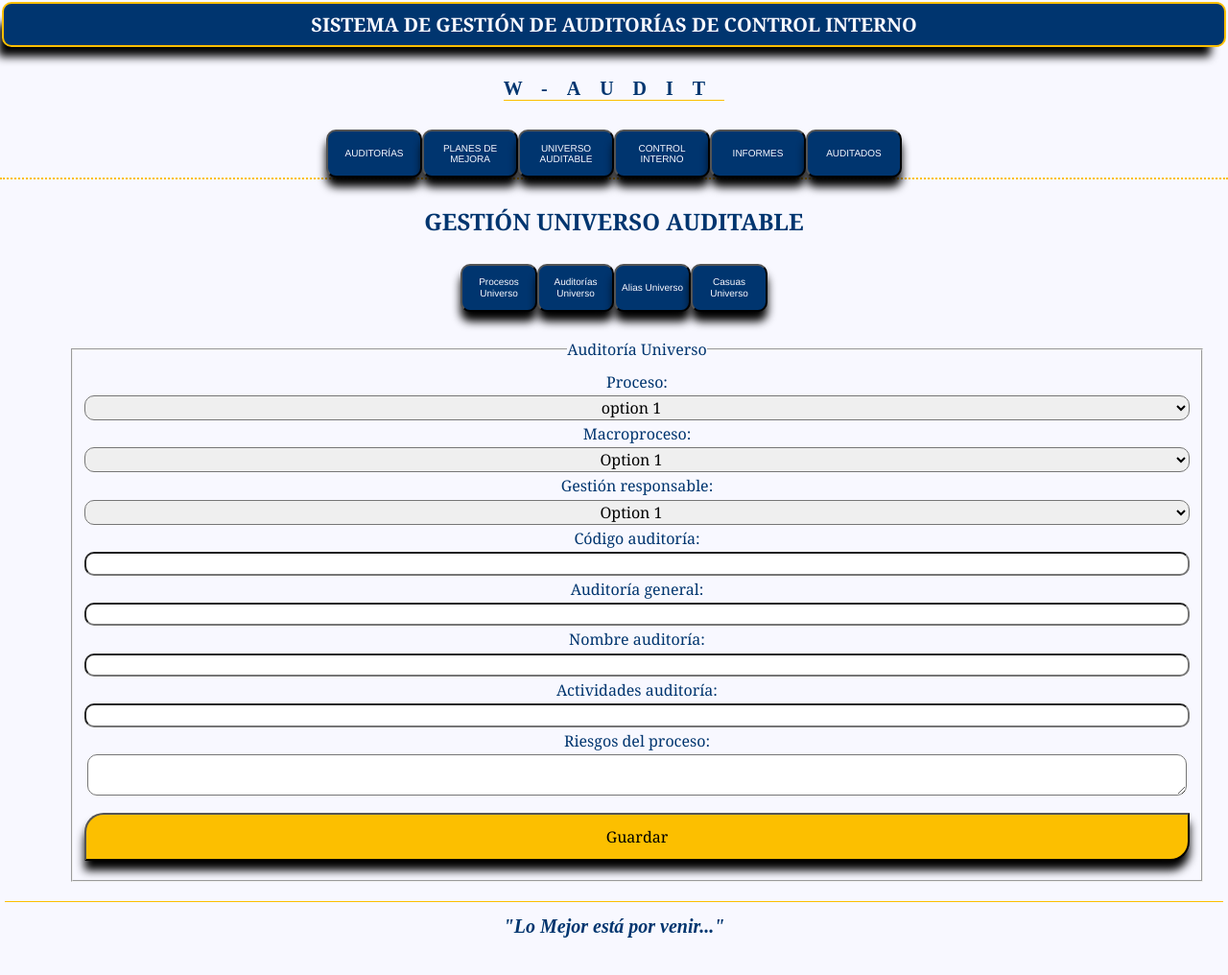
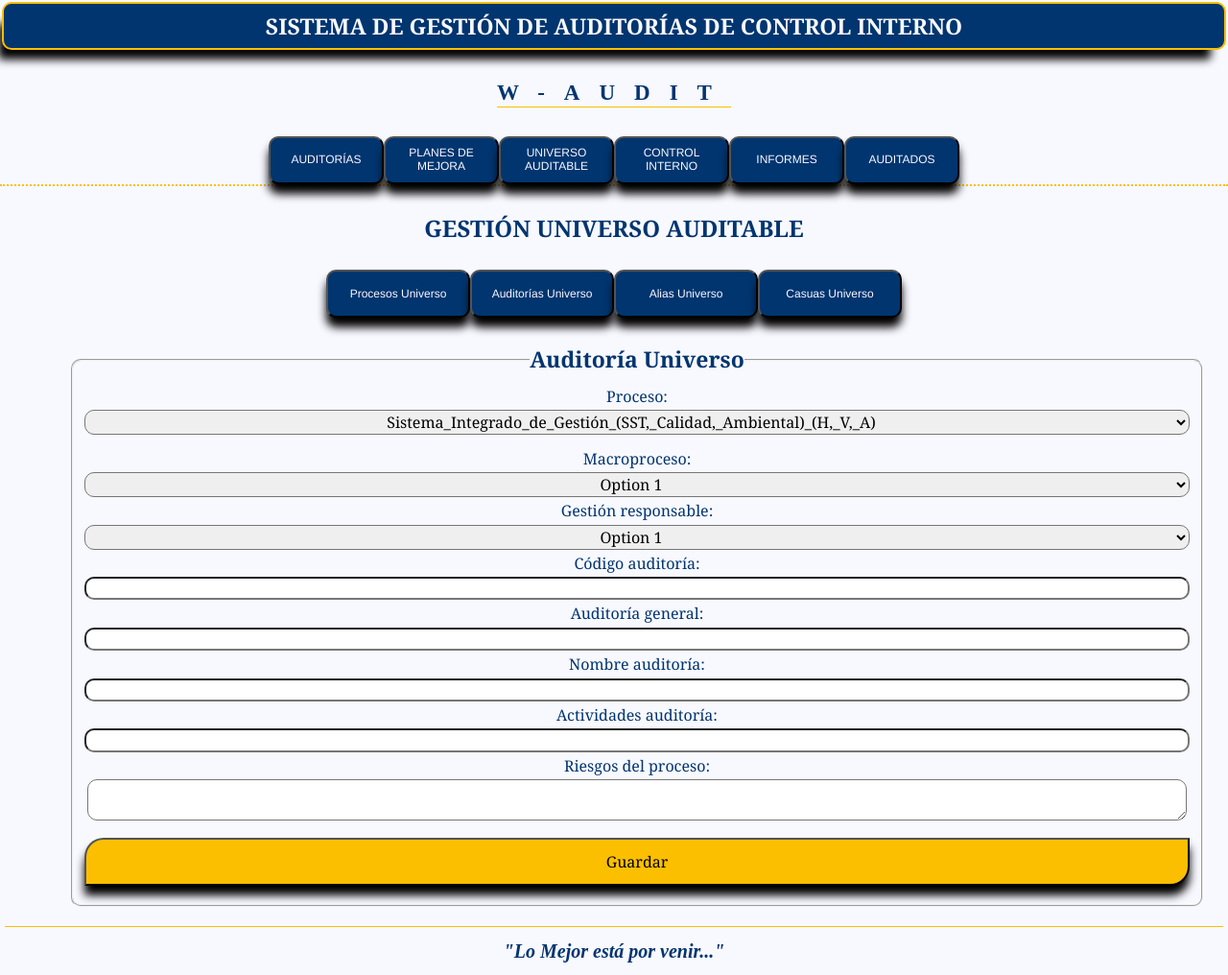
Before and after one commit to jlruedam/wauditSystem, a Django app: page /moduleAuditUniverse/ in a window 1280 px wide. Shown: the whole page at 96% size. Before the commit the page ends 977 px from the top, so only its background shows below. Run offline with Django 4.2, Linux system fonts and the light colour scheme; data comes from the database, SQL or seed files in the repository; both versions use the stored data as it was after the commit.

Commit message:
cambios en los estilos de  los formularios de los submódulos de procesos y auditorias del universo

```diff
--- a/audit/static/audit/css/style.css
+++ b/audit/static/audit/css/style.css
@@ -24,7 +24,7 @@ html{
     background-color:var(--mainBlue);
     color:var(--fontMainColor);
     font-family:Cambria, Cochin, Georgia, Times, 'Times New Roman', serif;
-    font-size: 2rem;
+    font-size: 2.3rem;
     box-shadow: -10px 16px 10px -6px rgb(0 0 0);
 }
 
@@ -47,7 +47,7 @@ html{
     color:var(--mainBlue);
     border-bottom: 1px solid var(--mainYellow);
     letter-spacing: 2rem;
-    font-size: 2rem;
+    font-size: 2.3rem;
     box-sizing: border-box;
     margin: 30px auto;
 }
@@ -78,7 +78,7 @@ html{
     text-align: center;
     font-family: helvetica, arial;
     box-shadow: 0px 10px 10px 0px rgb(0, 0, 0);
-    font-size: 1rem;
+    font-size: 1.2rem;
 }
 
 .btn:hover {
@@ -90,7 +90,7 @@ html{
 }
 
 .nav__btn {
-    width: 10rem;
+    width: 12rem;
     height: 5rem;
     display: flex;
     align-items: center;
@@ -126,6 +126,13 @@ html{
     margin: 30px auto;
 }
 
+.panel-section .btn{
+    width: 15rem;
+    /* max-width: 100vw; */
+
+
+}
+
 .submodule{
     padding: 0;
     margin: 20px auto;
@@ -137,12 +144,21 @@ html{
 
 .fieldset{
     margin-top: 10px;
+    border-radius: 10px;
+}
+
+
+.fieldset .fieldset__legend{
+    font-weight: bold;
+    font-size: 2.3rem;
 }
 
 .form{
     width: 90vw;
     margin: 10px auto;
 }
+
+
 
 .form .form__select{
     width: 95%;
@@ -201,10 +217,6 @@ html{
 
 
 
-.panel-section .btn{
-    width: 8rem;
-    max-width: 95vw;
-}
 
 /* .form{
     border: 1px red solid;
--- a/universe/static/universe/scripts/prueba.js
+++ b/universe/static/universe/scripts/prueba.js
@@ -7,5 +7,4 @@ selectProcess.addEventListener(
     "focus",()=>{
     console.log("sin funciona");
 
-
 });
--- a/universe/templates/universe/AuditUniverse.html
+++ b/universe/templates/universe/AuditUniverse.html
@@ -17,14 +17,16 @@
             {% csrf_token %}
             <input type="text" name="action" value="guardar" style="display: none;"/>
 
-            <label class="form__label" for="procesoUniverso2">
+            <label class="form__label" for="processUniverse">
                 Proceso:
-                <select class="form__select" name="procesoUniverso2" id="procesoUniverso2">
-                    <option >option 1</option>
+                <select class="form__select" name="processUniverse" id="processUniverse">
+                {% for process in dataProcess %}
+                    <option value={{process.process}}>{{process.process}}</option>
+                {% endfor %}
                 </select>
             </Label>
 
-
+            <p id="prueba"></p>
             <label class="form__label" for="selectmacroproceso" >
                 Macroproceso:
                 <select class="form__select" name="selectmacroproceso" id="selectmacroproceso">
--- a/universe/views.py
+++ b/universe/views.py
@@ -4,7 +4,15 @@ from universe.models import *
 
 # Create your views here.
 def moduleAuditUniverse(request):
-    return render(request, "./universe/auditUniverse.html")
+    dataManageResponsable=UniverseManageResponsable.objects.all()
+    dataMacroProcess=UniverseMacroproces.objects.all()
+    dataProcess=UniverseProces.objects.all()
+    context={
+        "dataManageResponsable":dataManageResponsable,
+        "dataMacroProcess":dataMacroProcess,
+        "dataProcess":dataProcess
+    }
+    return render(request, "./universe/auditUniverse.html",context)
 
 
 def moduleProcessUniverse(request):
```
Also changed, not shown: universe/templates/universe/processUniverse.html (+57 -58 lines), db.sqlite3.
